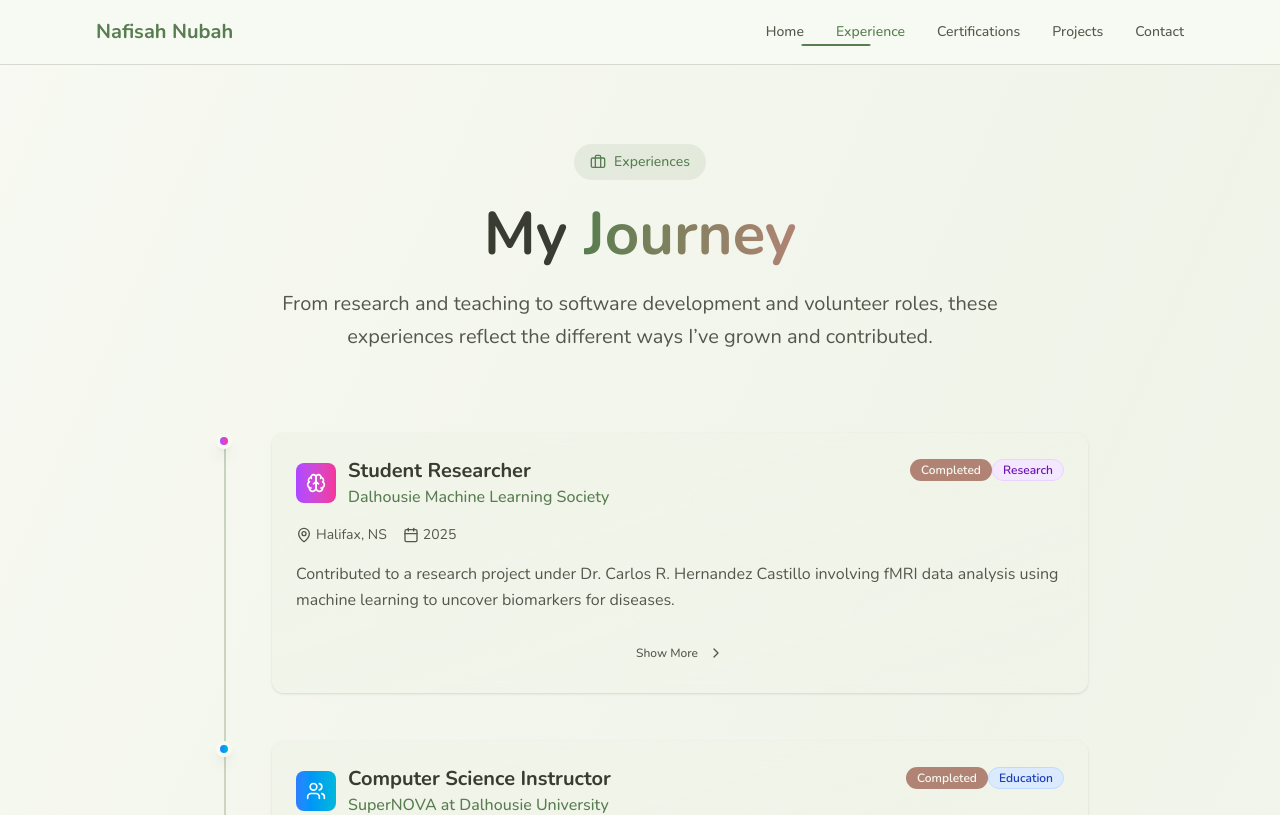
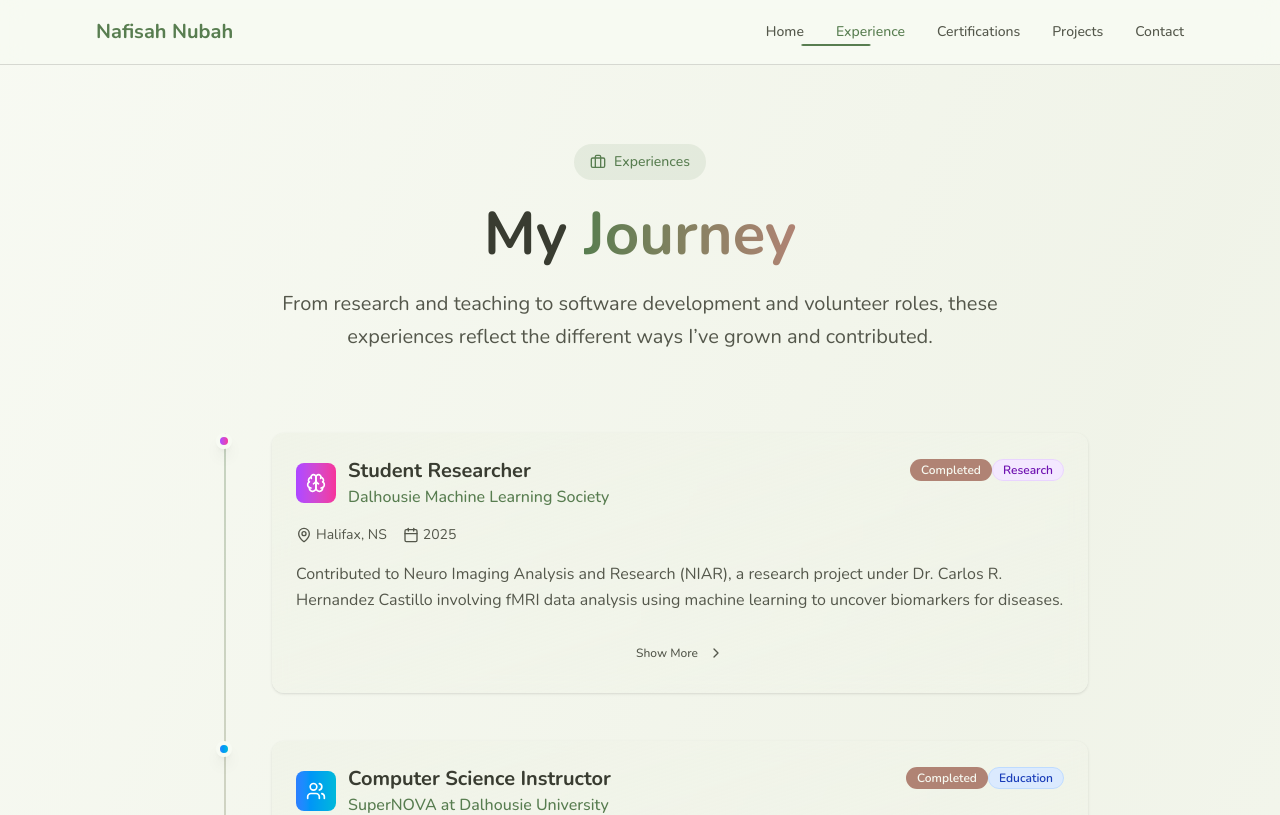
Before and after one commit to nafisahnubah/portfolio-website, a Next.js app: page /experience in a window 1280 px wide. Shown: the top 815 px of the page. Built offline with nearby package versions, Linux system fonts and the light colour scheme.

Commit message:
added NIAR

```diff
--- a/app/experience/page.tsx
+++ b/app/experience/page.tsx
@@ -18,7 +18,7 @@ const experiences = [
     certificate: "/DMLS_Certificate.pdf",
     type: "Research",
     description:
-      "Contributed to a research project under Dr. Carlos R. Hernandez Castillo involving fMRI data analysis using machine learning to uncover biomarkers for diseases.",
+      "Contributed to Neuro Imaging Analysis and Research (NIAR), a research project under Dr. Carlos R. Hernandez Castillo involving fMRI data analysis using machine learning to uncover biomarkers for diseases.",
     responsibilities: [
       "Collaborating with fellow researchers to explore advanced machine learning techniques for neuroscience data",
       "Analyzing fMRI data to identify potential disease biomarkers",
```
